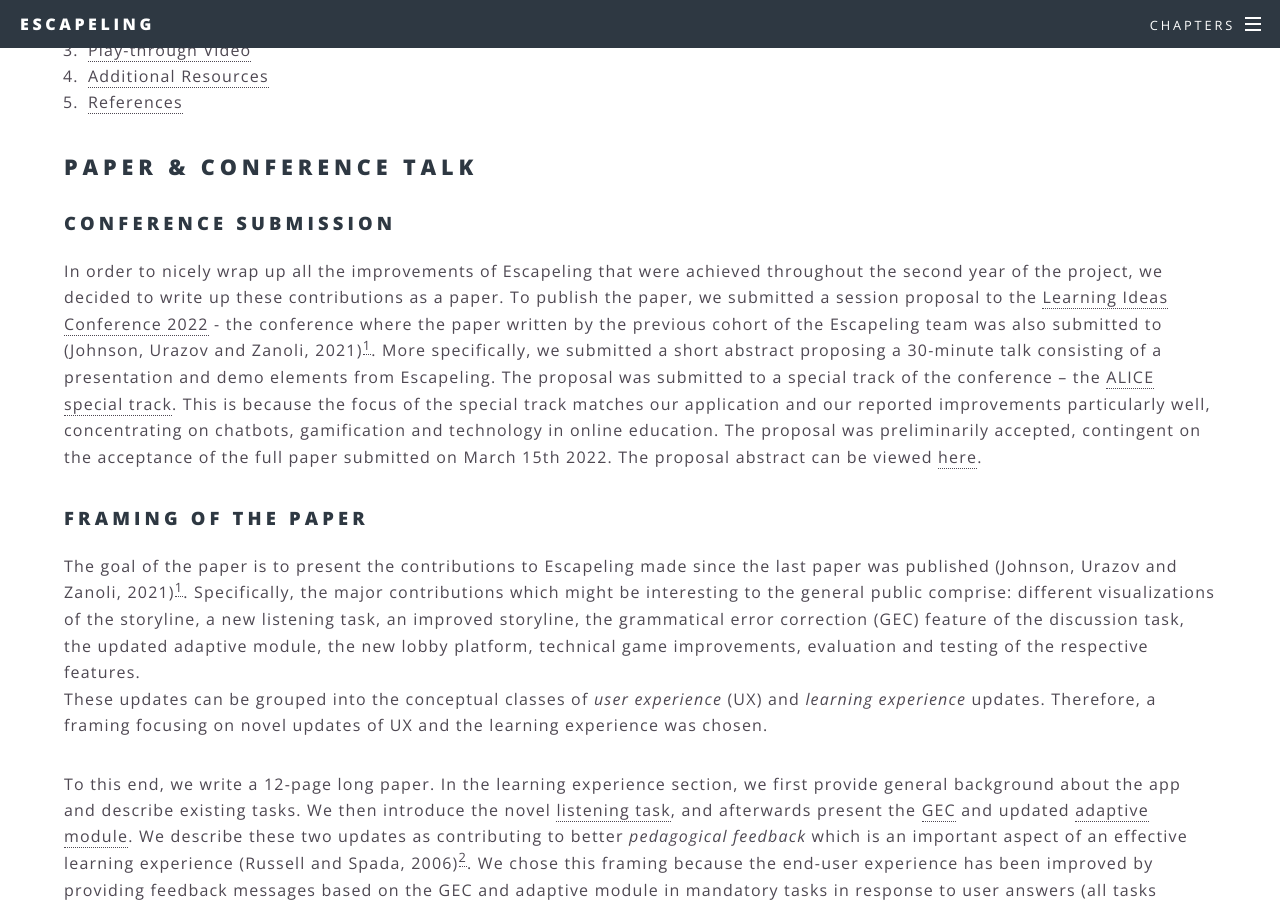
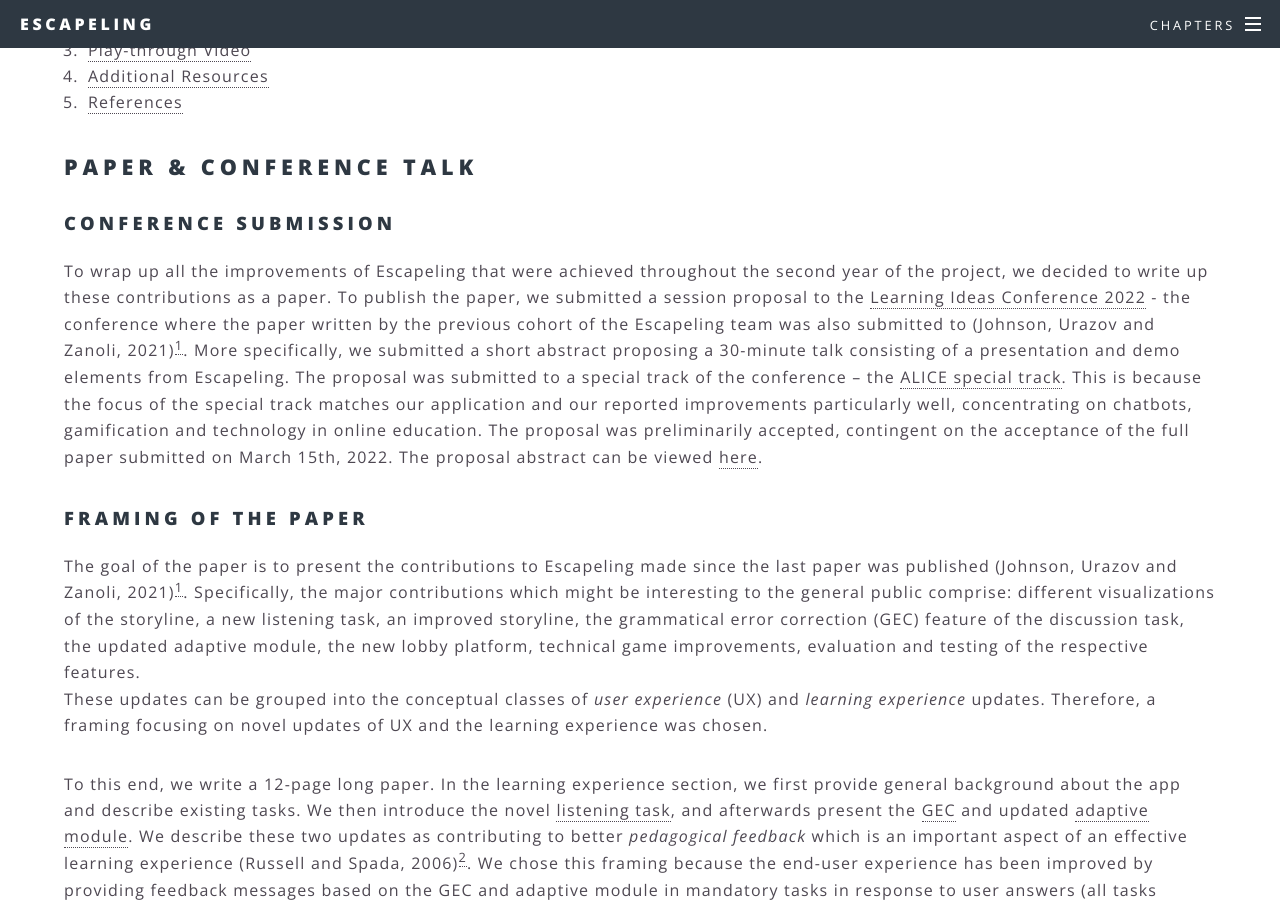
Before and after one commit to ALLUOS/ALLUOS.github.io, a Jekyll site: the page built from _posts/2022-03-17-outcomes.md, in a window 1280 px wide and 900 px high, scrolled down 565 px. Built offline with Jekyll 4.4.1, drawn with Linux system fonts in a browser that asks for light colours.

Commit message:
Add Tobi's suggestion
Co-authored-by: Tobi Obeck <13554426+TobiObeck@users.noreply.github.com>

```diff
--- a/_posts/2022-03-17-outcomes.md
+++ b/_posts/2022-03-17-outcomes.md
@@ -30,7 +30,7 @@
 ## Paper & Conference Talk
 
 ### Conference submission
-In order to nicely wrap up all the improvements of Escapeling that were achieved throughout the second year of the project, we decided to write up these contributions as a paper. To publish the paper, we submitted a session proposal to the [Learning Ideas Conference 2022](https://www.learningideasconf.org/) - the conference where the paper written by the previous cohort of the Escapeling team was also submitted to (Johnson, Urazov and Zanoli, 2021)[^a]. More specifically, we submitted a short abstract proposing a 30-minute talk consisting of a presentation and demo elements from Escapeling. The proposal was submitted to a special track of the conference – the [ALICE special track](https://www.learningideasconf.org/alice). This is because the focus of the special track matches our application and our reported improvements particularly well, concentrating on chatbots, gamification and technology in online education. The proposal was preliminarily accepted, contingent on the acceptance of the full paper submitted on March 15th 2022. The proposal abstract can be viewed [here](https://www.learningideasconf.org/program).
+To wrap up all the improvements of Escapeling that were achieved throughout the second year of the project, we decided to write up these contributions as a paper. To publish the paper, we submitted a session proposal to the [Learning Ideas Conference 2022](https://www.learningideasconf.org/) - the conference where the paper written by the previous cohort of the Escapeling team was also submitted to (Johnson, Urazov and Zanoli, 2021)[^a]. More specifically, we submitted a short abstract proposing a 30-minute talk consisting of a presentation and demo elements from Escapeling. The proposal was submitted to a special track of the conference – the [ALICE special track](https://www.learningideasconf.org/alice). This is because the focus of the special track matches our application and our reported improvements particularly well, concentrating on chatbots, gamification and technology in online education. The proposal was preliminarily accepted, contingent on the acceptance of the full paper submitted on March 15th, 2022. The proposal abstract can be viewed [here](https://www.learningideasconf.org/program).
 ### Framing of the paper
 The goal of the paper is to present the contributions to Escapeling made since the last paper was published (Johnson, Urazov and Zanoli, 2021)[^a]. Specifically, the major contributions which might be interesting to the general public comprise: different visualizations of the storyline, a new listening task, an improved storyline, the grammatical error correction (GEC) feature of the discussion task, the updated adaptive module, the new lobby platform,  technical game improvements, evaluation and testing of the respective features.
 These updates can be grouped into the conceptual classes of _user experience_ (UX) and _learning experience_ updates. Therefore, a framing focusing on novel updates of UX and the learning experience was chosen.
```
